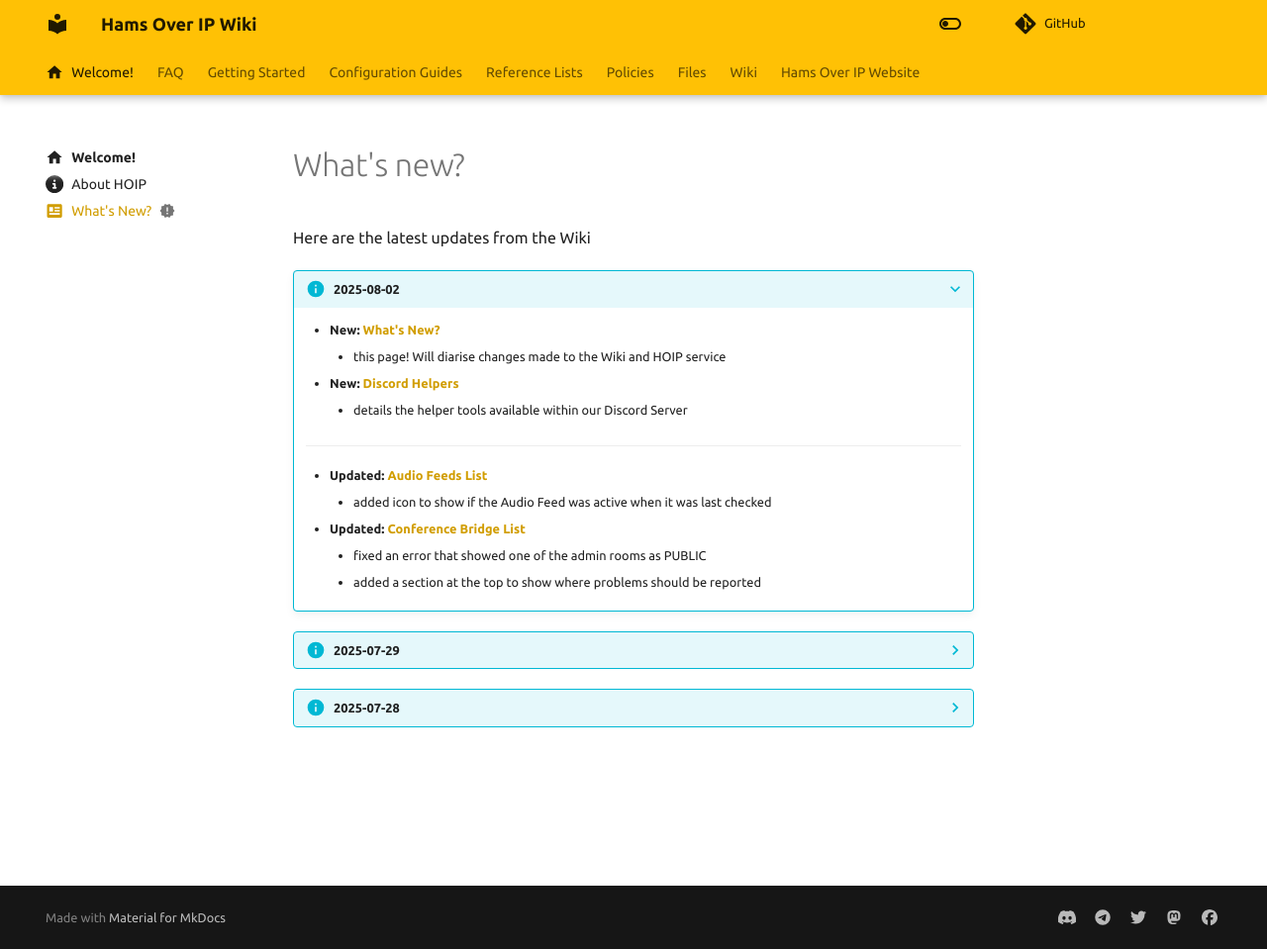
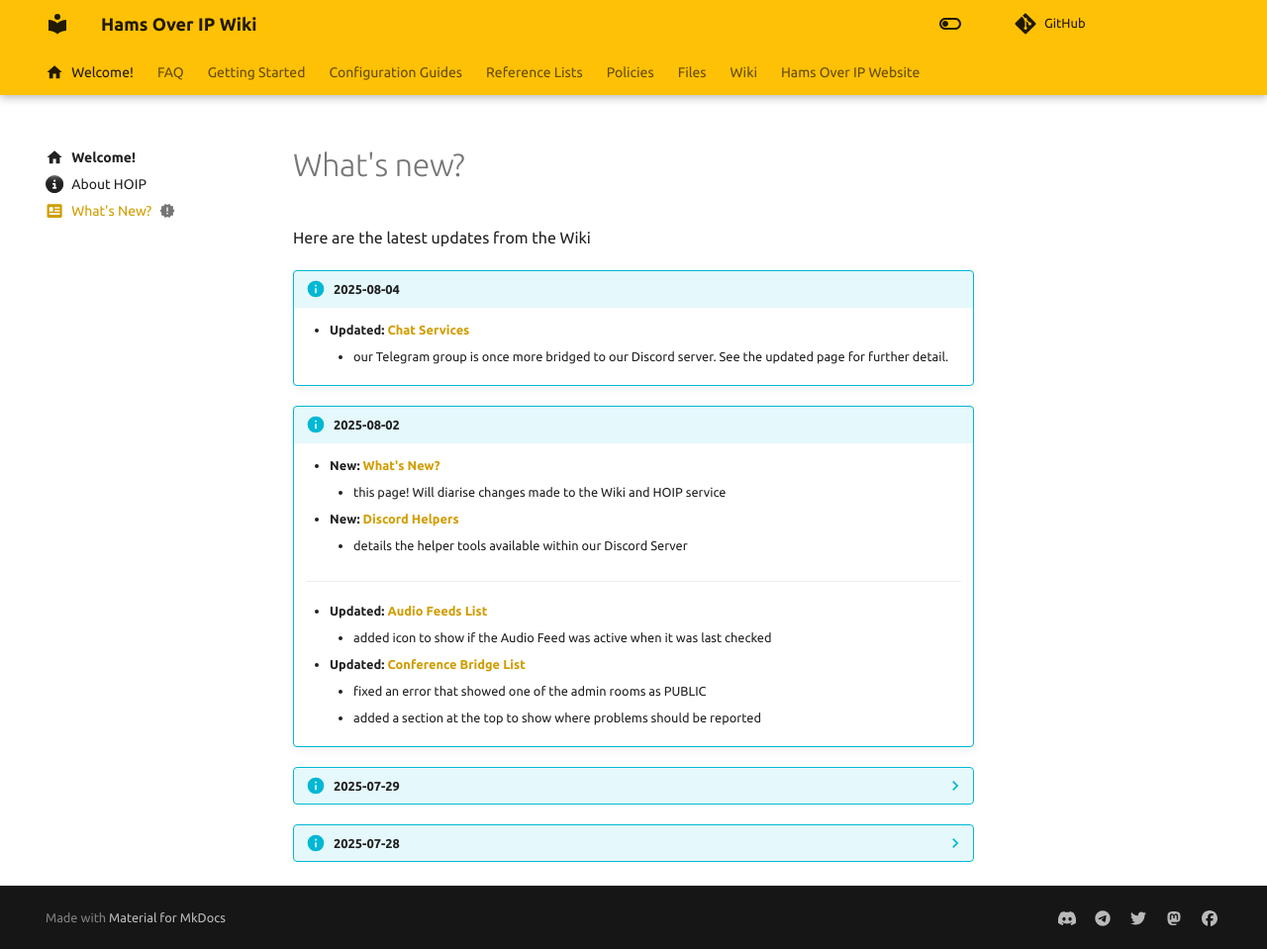
Before and after one commit to hamsoverip/wiki, an MkDocs documentation site: the page built from docs/whats-new.md, in a window 1280 px wide and 959 px high. Shown: the whole window at 99% size. Built offline with MkDocs 1.6.1 and Material for MkDocs 9.7.7, drawn with Linux system fonts in a browser that asks for light colours; comment, search, counter and statistics services are not loaded.

Commit message:
Update: What's New?

```diff
--- a/docs/whats-new.md
+++ b/docs/whats-new.md
@@ -7,7 +7,12 @@
 
 Here are the latest updates from the Wiki
 
-???+ info "2025-08-02"
+!!! info "2025-08-04"
+
+    * **Updated: [Chat Services](./guides/user/chat-services.md)**
+        - our Telegram group is once more bridged to our Discord server.  See the updated page for further detail.
+
+!!! info "2025-08-02"
 
     * **New: [What's New?](./whats-new.md)**
         - this page! Will diarise changes made to the Wiki and HOIP service
```
